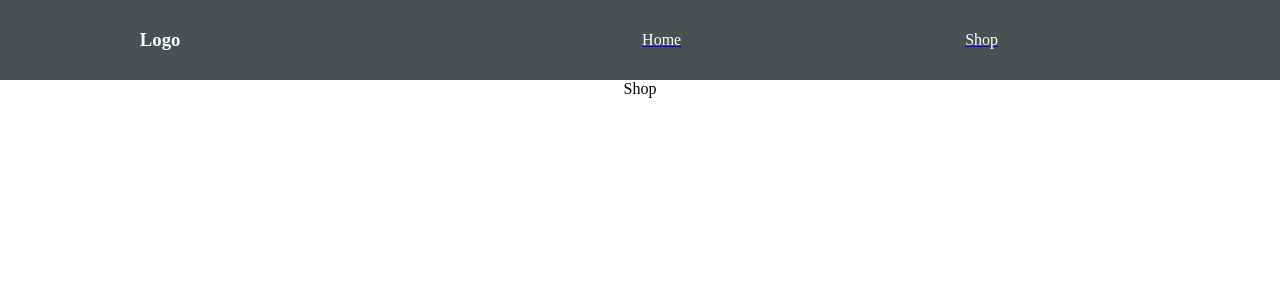
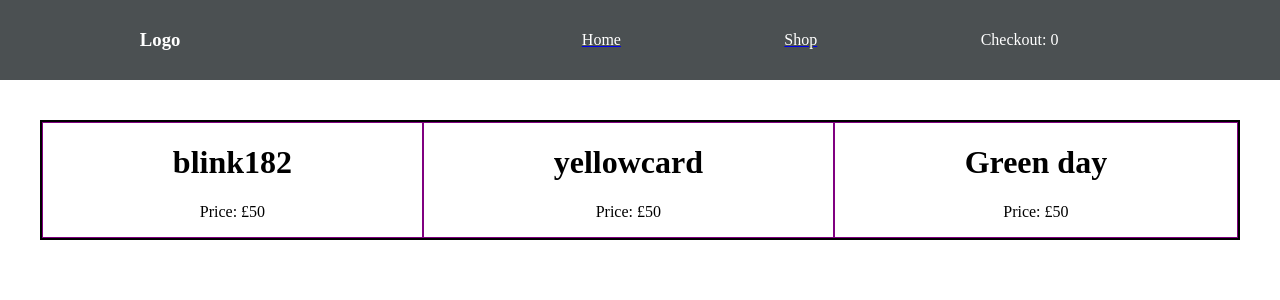
Before and after one commit to WMAA96/shopping, a React (Create React App) app: page /Shop in a window 1280 px wide. Shown: the top 300 px of the page. Built offline with nearby package versions, Linux system fonts and the light colour scheme.

Commit message:
created basic product card to display on shop page

```diff
--- a/src/App.css
+++ b/src/App.css
@@ -29,3 +29,14 @@
 li {
   color: white;
 }
+
+.product {
+  margin: 40px;
+  display: grid;
+  grid-template-columns: auto auto auto;
+  border: solid black 2px;
+}
+
+.card {
+  border: solid purple 1px;
+}
--- a/src/App.js
+++ b/src/App.js
@@ -1,4 +1,4 @@
-import React from "react";
+import React, { useState } from "react";
 import { BrowserRouter, Routes, Route } from "react-router-dom";
 import Navbar from "./Components/Navbar";
 import Home from "./Components/Home";
@@ -6,10 +6,12 @@
 import "./App.css";
 
 function App() {
+  const [cart, setCart] = useState([]);
+
   return (
     <div className="App">
       <BrowserRouter>
-        <Navbar />
+        <Navbar cart={cart} />
         <Routes>
           <Route path="/" element={<Home />} />
           <Route path="/Shop" element={<Shop />} />
--- /dev/null
+++ b/src/Components/Card.js
@@ -0,0 +1,17 @@
+function Card(props) {
+  const { products } = props;
+  return (
+    <div className="product">
+      {products.map(products => {
+        return [
+          <div className="card">
+            <h1 key={products.id}>{products.band}</h1>
+            <p> Price: £{products.price}</p>
+          </div>,
+        ];
+      })}
+    </div>
+  );
+}
+
+export default Card;
--- a/src/Components/Navbar.js
+++ b/src/Components/Navbar.js
@@ -1,6 +1,8 @@
 import React from "react";
 import { Link } from "react-router-dom";
-function Navbar() {
+function Navbar(props) {
+  const { cart } = props;
+
   return (
     <nav>
       <h3>Logo</h3>
@@ -11,6 +13,7 @@
         <Link to="/Shop">
           <li>Shop</li>
         </Link>
+        <li>Checkout: {cart.length} </li>
       </ul>
     </nav>
   );
--- a/src/Components/Shop.js
+++ b/src/Components/Shop.js
@@ -1,5 +1,32 @@
+import { useState } from "react";
+import Card from "./Card";
 function Shop() {
-  return <div>Shop</div>;
+  const [products, setProducts] = useState([
+    {
+      id: 1,
+      price: 50,
+      band: "blink182",
+      album: "Untitled",
+    },
+    {
+      id: 2,
+      price: 50,
+      band: "yellowcard",
+      album: "ocean avenue",
+    },
+    {
+      id: 3,
+      price: 50,
+      band: "Green day",
+      album: "Dookie",
+    },
+  ]);
+
+  return (
+    <div>
+      <Card products={products} />
+    </div>
+  );
 }
 
 export default Shop;
```
